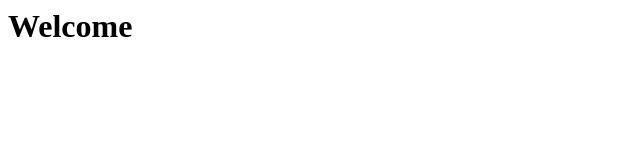
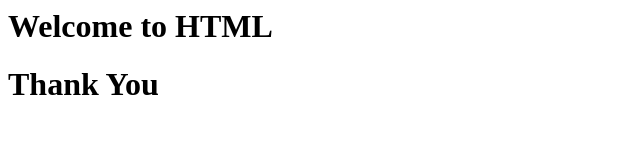
Before and after one commit to Hepsibah33/abc, a plain HTML site: page index.html in a window 1280 px wide. Shown: the whole page, without its empty margins (0-640 px from the left). Drawn offline with Linux system fonts and the light colour scheme.

Commit message:
Update index.html

```diff
--- a/index.html
+++ b/index.html
@@ -1,3 +1,4 @@
 <html>
-<h1>Welcome </h1>
+<h1>Welcome to HTML</h1>
+  <h1>Thank You</h1>
 </html>
```
